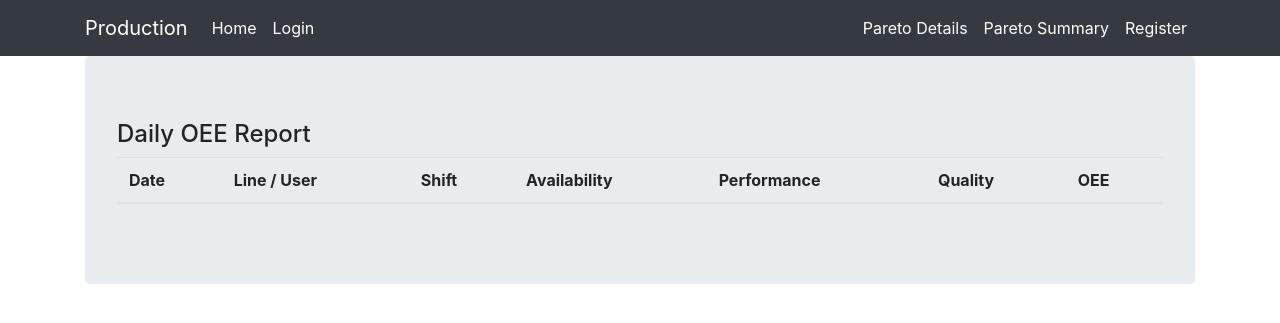
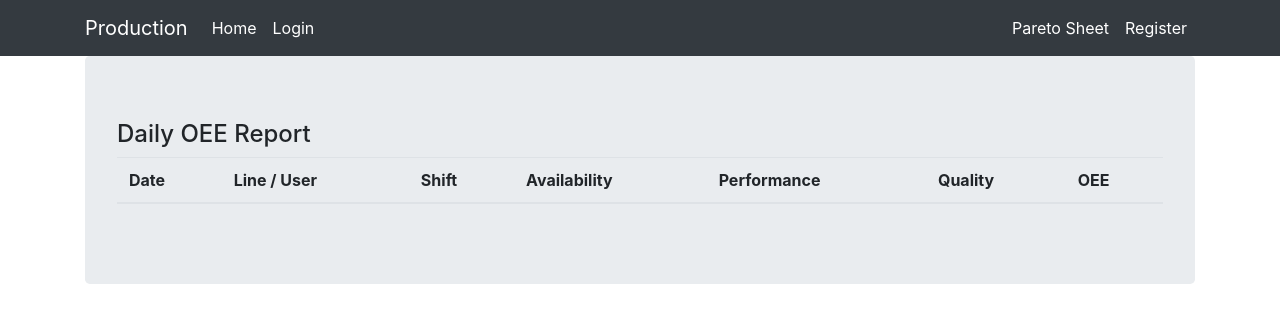
Before and after one commit to gleskejarosz/tool_life, a Django app: page /gemba/gemba/daily_oee_report in a window 1280 px wide. Shown: the top 323 px of the page. Run offline with Django 3.2, Linux system fonts and the light colour scheme; data that the repository does not hold is empty; some libraries are stand-ins or nearby versions.

Commit message:
Developing the Gemba app

```diff
--- a/gemba/admin.py
+++ b/gemba/admin.py
@@ -1,7 +1,7 @@
 from django.contrib import admin
 
-from gemba.models import DowntimeDetail, DowntimeModel, HourModel, LineHourModel, Pareto, ParetoDetail, ScrapDetail, \
-    ScrapModel, DowntimeUser, DowntimeGroup, ScrapUser
+from gemba.models import DowntimeDetail, DowntimeModel, HourModel, JobUser, LineHourModel, Pareto, ParetoDetail,\
+    ScrapDetail, ScrapModel, DowntimeUser, DowntimeGroup, ScrapUser
 
 
 class ScrapDetailAdmin(admin.ModelAdmin):
@@ -121,6 +121,7 @@ class ScrapUserModelAdmin(admin.ModelAdmin):
     ]
     readonly_fields = ["id"]
 
+
 admin.site.register(Pareto, ParetoAdmin)
 admin.site.register(ParetoDetail, ParetoDetailAdmin)
 admin.site.register(DowntimeModel, DowntimeModelAdmin)
@@ -132,3 +133,4 @@ admin.site.register(ScrapDetail, ScrapDetailAdmin)
 admin.site.register(DowntimeUser, DowntimeUserModelAdmin)
 admin.site.register(DowntimeGroup, DowntimeGroupModelAdmin)
 admin.site.register(ScrapUser, ScrapUserModelAdmin)
+admin.site.register(JobUser)
--- a/gemba/urls.py
+++ b/gemba/urls.py
@@ -7,11 +7,10 @@ app_name = "gemba_app"
 
 urlpatterns = [
     path("gemba/index/", views.GembaIndex.as_view(), name="index"),
-    path("gemba/daily_pareto/", views.daily_pareto, name="daily-pareto"),
     path("gemba/pareto_summary/", views.ParetoSummary.as_view(), name="pareto-summary"),
     path("gemba/pareto_view/", views.pareto_view, name="pareto-view"),
     path("pareto_detail_view/<pk>/", views.pareto_detail_view, name="pareto-detail-view"),
-    path("add_to_pareto/<pk>/", views.add_to_pareto, name="add-to-pareto"),
+    #path("add_to_pareto/<pk>/", views.add_to_pareto, name="add-to-pareto"),
     path("gemba/pareto_details_create_view/", views.pareto_detail_form, name="pareto-details-create-view"),
     path("downtime_detail_add/<pk>/", views.downtime_detail_create, name="downtime-detail-create"),
     path("scrap_detail_add/<pk>/", views.scrap_detail_create, name="scrap-detail-create"),
--- a/gemba/views.py
+++ b/gemba/views.py
@@ -1,4 +1,4 @@
-from datetime import timezone, time
+from datetime import timezone
 from datetime import datetime
 
 from django.contrib.auth.decorators import login_required
@@ -13,7 +13,7 @@ from gemba.filters import ParetoFilter
 from gemba.forms import ParetoDetailForm, DowntimeMinutes, ScrapQuantity, ScrapQuantityJob, DowntimeMinutesJob, \
     DowntimeAdd, DowntimeJobAdd, NewPareto
 from gemba.models import Pareto, ParetoDetail, DowntimeModel, DowntimeDetail, ScrapModel, ScrapDetail, DowntimeUser, \
-    DowntimeGroup, ScrapUser, LineHourModel
+    DowntimeGroup, ScrapUser, LineHourModel, JobUser
 from tools.models import JobModel
 
 
@@ -28,20 +28,6 @@ def index(request):
 
 class GembaIndex(TemplateView):
     template_name = 'gemba/index.html'
-
-
-def daily_pareto(request):
-    items_list = DowntimeModel.objects.all().order_by("code")
-    scrap_list = ScrapModel.objects.all().order_by("code")
-
-    return render(
-        request,
-        template_name="gemba/daily_pareto.html",
-        context={
-            "object_list": items_list,
-            "scrap_list": scrap_list,
-        },
-    )
 
 
 def pareto_view(request):
@@ -192,7 +178,6 @@ def scrap_detail_create(request, pk):
         context={"form": form}
     )
 
-
 @login_required
 def pareto_detail_form(request):
     form = ParetoDetailForm(request.POST or None)
@@ -327,11 +312,16 @@ def available_time_cal(status, hours, time_stamp):
     if status is True:
         available_time = int(hours) * 60
     else:
-        import time
-        now = time.time()
-        #now = datetime.strptime(str(time_now), "%H:%M:%S")
-        time_start = datetime.strptime(str(time_stamp), "%H:%M:%S")
-        available_time = round((now - time_start).total_seconds() / 60.0)
+        now = datetime.now()
+        sec_now = int(now.strftime('%S'))
+        sec_now += int(now.strftime('%M')) * 60
+        sec_now += int(now.strftime('%H')) * 60 * 60
+
+        sec_start = int(time_stamp.strftime('%S'))
+        sec_start += int(time_stamp.strftime('%M')) * 60
+        sec_start += int(time_stamp.strftime('%H')) * 60 * 60
+
+        available_time = round((sec_now - sec_start) / 60.0)
     return available_time
 
 
@@ -415,26 +405,26 @@ def pareto_detail_view(request, pk):
                   )
 
 
-@login_required
-def add_to_pareto(request, pk):
-    job = get_object_or_404(JobModel, pk=pk)
-    pareto_item, created = ParetoDetail.objects.get_or_create(job=job, user=request.user, completed=False)
-    pareto_qs = Pareto.objects.filter(user=request.user, completed=False)
-    if pareto_qs.exists():
-        pareto = pareto_qs[0]
-        print(pareto_qs)
-        if pareto.jobs.filter(job__pk=job.pk).exists():
-            pareto_item.qty += 1
-            pareto_item.save()
-            return redirect("gemba_app:pareto-summary")
-        else:
-            pareto.jobs.add(pareto_item)
-            return redirect("gemba_app:pareto-summary")
-
-    else:
-        pareto = Pareto.objects.create(user=request.user, pareto_date=datetime.today())
-        pareto.jobs.add(pareto_item)
-        return redirect("gemba_app:pareto-summary")
+# @login_required
+# def add_to_pareto(request, pk):
+#     job = get_object_or_404(JobModel, pk=pk)
+#     pareto_item, created = ParetoDetail.objects.get_or_create(job=job, user=request.user, completed=False)
+#     pareto_qs = Pareto.objects.filter(user=request.user, completed=False)
+#     if pareto_qs.exists():
+#         pareto = pareto_qs[0]
+#         print(pareto_qs)
+#         if pareto.jobs.filter(job__pk=job.pk).exists():
+#             pareto_item.qty += 1
+#             pareto_item.save()
+#             return redirect("gemba_app:pareto-summary")
+#         else:
+#             pareto.jobs.add(pareto_item)
+#             return redirect("gemba_app:pareto-summary")
+#
+#     else:
+#         pareto = Pareto.objects.create(user=request.user, pareto_date=datetime.today())
+#         pareto.jobs.add(pareto_item)
+#         return redirect("gemba_app:pareto-summary")
 
 
 @login_required
@@ -532,7 +522,6 @@ def pareto_create_new(request):
         time_start = LineHourModel.objects.get(user=user, shift=shift)
 
         time_stamp = datetime.strptime(str(time_start), "%H:%M:%S")
-        print(time_stamp)
         Pareto.objects.create(user=user, completed=False, shift=shift, hours=hours, pareto_date=pareto_date,
                               time_stamp=time_stamp)
         return redirect("gemba_app:pareto-summary")
--- a/templates/base.html
+++ b/templates/base.html
@@ -40,10 +40,8 @@
           </li>
           {% endif %}
           </ul>
-          <span class="navbar-nav"><a class="nav-item nav-link active" href="{% url 'gemba_app:daily-pareto' %}">
-            Pareto Details</a></span>
           <span class="navbar-nav"><a class="nav-item nav-link active" href="{% url 'gemba_app:pareto-summary' %}">
-            Pareto Summary</a></span>
+            Pareto Sheet</a></span>
           {% if not request.user.is_authenticated %}
           <span class="navbar-nav">
             <a class="nav-item nav-link active" href="{% url 'accounts:register' %}">Register</a>
```
Also changed, not shown: gemba/forms.py (+8 -1 lines), gemba/models.py (+13 -0 lines), templates/gemba/daily_pareto.html (deleted, +0 -23 lines), templates/gemba/pareto.html (+12 -9 lines).
